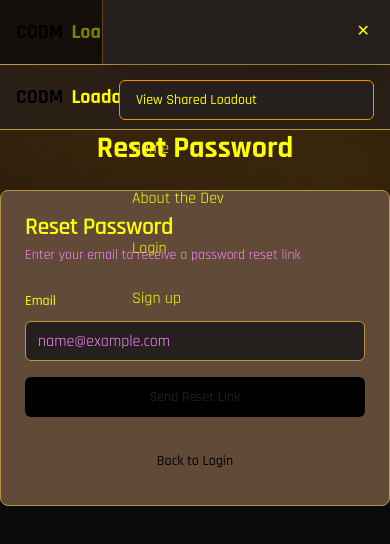
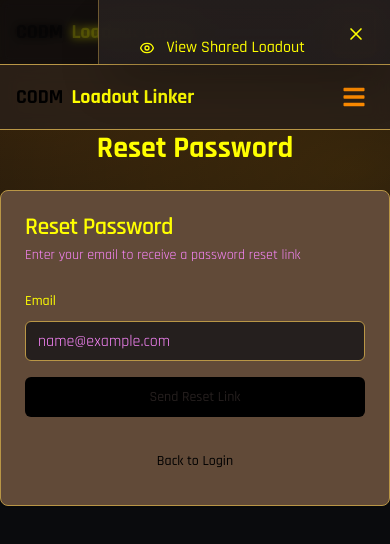
Before and after one commit to Adesanya221/CODM-Loadout-Linker, a React (Vite) app: page /reset-password in a window 390 px wide. Both pictures are taken after a click on the button 354 px from the left and 32 px from the top of the page. Shown: the top 544 px of the page. Built offline with nearby package versions, Linux system fonts and the light colour scheme; no server answers.

Commit message:
fix: improve mobile menu z-index to ensure it appears above all content

```diff
--- a/src/components/layout/Navbar.tsx
+++ b/src/components/layout/Navbar.tsx
@@ -64,14 +64,40 @@
     visible: (i: number) => ({ opacity: 1, y: 0, transition: { delay: 0.08 * i, duration: 0.4 } }),
   };
   const mobileMenuVariants = {
-    hidden: { opacity: 0, y: -24 },
-    visible: { opacity: 1, y: 0, transition: { duration: 0.4 } },
-    exit: { opacity: 0, y: -24, transition: { duration: 0.3 } },
+    hidden: { opacity: 0, x: '100%' },
+    visible: {
+      opacity: 1,
+      x: 0,
+      transition: {
+        duration: 0.3,
+        ease: [0.16, 1, 0.3, 1]
+      }
+    },
+    exit: {
+      opacity: 0,
+      x: '100%',
+      transition: {
+        duration: 0.2,
+        ease: [0.4, 0, 0.2, 1]
+      }
+    },
+  };
+
+  const backdropVariants = {
+    hidden: { opacity: 0 },
+    visible: {
+      opacity: 1,
+      transition: { duration: 0.3 }
+    },
+    exit: {
+      opacity: 0,
+      transition: { duration: 0.2 }
+    }
   };
 
   return (
     <motion.header
-      className="sticky top-0 z-50 w-full border-b bg-background/95 backdrop-blur supports-[backdrop-filter]:bg-background/60"
+      className="sticky top-0 z-[9998] w-full border-b bg-background/95 backdrop-blur supports-[backdrop-filter]:bg-background/60"
       variants={navVariants}
       initial="hidden"
       animate="visible"
@@ -153,10 +179,13 @@
                       </div>
                       <DropdownMenuSeparator />
                       <DropdownMenuItem asChild>
-                        <Link to="/profile" className="cursor-pointer">Profile</Link>
+                        <Link to="/profile" className="w-full">Profile</Link>
                       </DropdownMenuItem>
                       <DropdownMenuSeparator />
-                      <DropdownMenuItem onClick={handleLogout} className="cursor-pointer">
+                      <DropdownMenuItem
+                        onClick={handleLogout}
+                        className="w-full text-red-500 focus:bg-red-50 focus:text-red-600"
+                      >
                         Log out
                       </DropdownMenuItem>
                     </motion.div>
@@ -184,88 +213,144 @@
           </ul>
         </nav>
       </div>
-      {/* Mobile nav */}
+      {/* Mobile Menu */}
       <AnimatePresence>
         {mobileMenuOpen && (
-          <>
-            {/* Backdrop */}
           <motion.div
-              key="backdrop"
-              className="fixed inset-0 z-40 bg-black/50 md:hidden"
-              initial={{ opacity: 0 }}
-              animate={{ opacity: 1 }}
-              exit={{ opacity: 0 }}
+            className="fixed inset-0 z-[9999] md:hidden"
+            initial="hidden"
+            animate="visible"
+            exit="exit"
+            variants={backdropVariants}
             onClick={() => setMobileMenuOpen(false)}
-              aria-hidden="true"
-            />
-            {/* Sliding sidebar */}
-            <motion.aside
-              key="mobile-sidebar"
-              className="fixed right-0 top-0 z-50 h-full w-72 bg-background border-l border-codm-orange/30 md:hidden shadow-xl"
-              initial={{ x: 320 }}
-              animate={{ x: 0 }}
-              exit={{ x: 320 }}
-              transition={{ type: "spring", stiffness: 300, damping: 30 }}
-              role="dialog"
-              aria-label="Mobile Navigation"
           >
-              <div className="p-3 flex items-center justify-end">
+            {/* Backdrop with blur */}
+            <div className="absolute inset-0 bg-black/50 backdrop-blur-sm" />
+
+            {/* Side Menu */}
+            <motion.div
+              className="fixed top-0 right-0 h-full w-3/4 max-w-xs bg-gradient-to-b from-background/95 to-background/90 backdrop-blur-lg border-l border-border/50 shadow-2xl p-6 overflow-y-auto z-[10000]"
+              variants={mobileMenuVariants}
+              initial="hidden"
+              animate="visible"
+              exit="exit"
+              onClick={(e) => e.stopPropagation()}
+            >
+              {/* Close button */}
               <button
                 onClick={() => setMobileMenuOpen(false)}
+                className="absolute top-4 right-4 p-2 rounded-full hover:bg-muted transition-colors"
                 aria-label="Close menu"
-                  className="p-2 bg-transparent focus:outline-none"
               >
-                  ✕
+                <svg className="w-5 h-5" fill="none" viewBox="0 0 24 24" stroke="currentColor">
+                  <path strokeLinecap="round" strokeLinejoin="round" strokeWidth={2} d="M6 18L18 6M6 6l12 12" />
+                </svg>
               </button>
-              </div>
-              <nav className="p-4">
-                <ul className="flex flex-col gap-2">
-                  <motion.li variants={menuItemVariants} initial="hidden" animate="visible">
-                    <Button variant="outline" className="w-full justify-start rounded-md border-codm-orange" onClick={() => { setShowModal(true); setMobileMenuOpen(false); }}>
+              <div className="h-full flex flex-col">
+                <ul className="space-y-2 flex-1">
+                  <motion.li variants={menuItemVariants} custom={0}>
+                    <Button
+                      variant="ghost"
+                      className="w-full justify-start text-base px-4 py-6 hover:bg-muted/50 rounded-lg transition-all"
+                      onClick={() => {
+                        setShowModal(true);
+                        setMobileMenuOpen(false);
+                      }}
+                    >
+                      <span className="flex items-center gap-3">
+                        <svg className="w-5 h-5" fill="none" viewBox="0 0 24 24" stroke="currentColor">
+                          <path strokeLinecap="round" strokeLinejoin="round" strokeWidth={2} d="M15 12a3 3 0 11-6 0 3 3 0 016 0z" />
+                          <path strokeLinecap="round" strokeLinejoin="round" strokeWidth={2} d="M2.458 12C3.732 7.943 7.523 5 12 5c4.478 0 8.268 2.943 9.542 7-1.274 4.057-5.064 7-9.542 7-4.477 0-8.268-2.943-9.542-7z" />
+                        </svg>
                         View Shared Loadout
+                      </span>
                     </Button>
                   </motion.li>
-                  <motion.li variants={menuItemVariants} initial="hidden" animate="visible">
-                    <Link to="/" onClick={() => setMobileMenuOpen(false)} className="block px-3 py-2 rounded-md border border-transparent hover:border-codm-orange hover:text-codm-orange transition-colors">
-                      Home
+
+                  <motion.li variants={menuItemVariants} custom={1}>
+                    <Link
+                      to="/loadout/new"
+                      className="flex items-center gap-3 w-full text-left px-4 py-6 text-base hover:bg-muted/50 rounded-lg transition-all"
+                      onClick={() => setMobileMenuOpen(false)}
+                    >
+                      <svg className="w-5 h-5" fill="none" viewBox="0 0 24 24" stroke="currentColor">
+                        <path strokeLinecap="round" strokeLinejoin="round" strokeWidth={2} d="M12 4v16m8-8H4" />
+                      </svg>
+                      Create New Loadout
                     </Link>
                   </motion.li>
-                  <motion.li variants={menuItemVariants} initial="hidden" animate="visible">
-                    <Link to="/about-dev" onClick={() => setMobileMenuOpen(false)} className="block px-3 py-2 rounded-md border border-transparent hover:border-codm-orange hover:text-codm-orange transition-colors">
-                      About the Dev
+
+                  {currentUser && (
+                    <motion.li variants={menuItemVariants} custom={2}>
+                      <Link
+                        to="/my-loadouts"
+                        className="flex items-center gap-3 w-full text-left px-4 py-6 text-base hover:bg-muted/50 rounded-lg transition-all"
+                        onClick={() => setMobileMenuOpen(false)}
+                      >
+                        <svg className="w-5 h-5" fill="none" viewBox="0 0 24 24" stroke="currentColor">
+                          <path strokeLinecap="round" strokeLinejoin="round" strokeWidth={2} d="M19 11H5m14 0a2 2 0 012 2v6a2 2 0 01-2 2H5a2 2 0 01-2-2v-6a2 2 0 012-2m14 0V9a2 2 0 00-2-2M5 11V9a2 2 0 012-2m0 0V5a2 2 0 012-2h6a2 2 0 012 2v2M7 7h10" />
+                        </svg>
+                        My Loadouts
                       </Link>
                     </motion.li>
-                  {currentUser ? (
-                    <>
-                      <motion.li variants={menuItemVariants} initial="hidden" animate="visible">
-                        <Link to="/profile" onClick={() => setMobileMenuOpen(false)} className="block px-3 py-2 rounded-md border border-transparent hover:border-codm-orange hover:text-codm-orange transition-colors">
-                          Profile
+                  )}
+
+                  <motion.li variants={menuItemVariants} custom={3}>
+                    <Link
+                      to="/leaderboard"
+                      className="flex items-center gap-3 w-full text-left px-4 py-6 text-base hover:bg-muted/50 rounded-lg transition-all"
+                      onClick={() => setMobileMenuOpen(false)}
+                    >
+                      <svg className="w-5 h-5" fill="none" viewBox="0 0 24 24" stroke="currentColor">
+                        <path strokeLinecap="round" strokeLinejoin="round" strokeWidth={2} d="M9 19v-6a2 2 0 00-2-2H5a2 2 0 00-2 2v6a2 2 0 002 2h2a2 2 0 002-2zm0 0V9a2 2 0 012-2h2a2 2 0 012 2v10m-6 0a2 2 0 002 2h2a2 2 0 002-2m0 0V5a2 2 0 012-2h2a2 2 0 012 2v14a2 2 0 01-2 2h-2a2 2 0 01-2-2z" />
+                      </svg>
+                      Leaderboard
                     </Link>
                   </motion.li>
-                      <motion.li variants={menuItemVariants} initial="hidden" animate="visible">
+                </ul>
+
+                {currentUser ? (
+                  <motion.div
+                    className="mt-auto pt-6 border-t border-border/30"
+                    variants={menuItemVariants}
+                    custom={4}
+                  >
                     <Button variant="ghost" className="w-full justify-start rounded-md border border-codm-orange/40 hover:text-codm-orange" onClick={() => { handleLogout(); setMobileMenuOpen(false); }}>
                       Log out
                     </Button>
-                      </motion.li>
-                    </>
+                  </motion.div>
                 ) : (
-                    <>
-                      <motion.li variants={menuItemVariants} initial="hidden" animate="visible">
-                        <Link to="/login" onClick={() => setMobileMenuOpen(false)} className="block px-3 py-2 rounded-md border border-transparent hover:border-codm-orange hover:text-codm-orange transition-colors">
-                          Login
-                        </Link>
-                      </motion.li>
-                      <motion.li variants={menuItemVariants} initial="hidden" animate="visible">
-                        <Link to="/signup" onClick={() => setMobileMenuOpen(false)} className="block px-3 py-2 rounded-md border border-transparent hover:border-codm-orange hover:text-codm-orange transition-colors">
-                          Sign up
-                        </Link>
-                      </motion.li>
-                    </>
+                  <motion.div
+                    className="mt-auto pt-6 border-t border-border/30"
+                    variants={menuItemVariants}
+                    custom={4}
+                  >
+                    <div className="space-y-3">
+                      <Button
+                        variant="outline"
+                        className="w-full border-codm-orange text-codm-orange hover:bg-codm-orange/10 hover:text-codm-orange"
+                        onClick={() => {
+                          navigate("/login");
+                          setMobileMenuOpen(false);
+                        }}
+                      >
+                        Sign In
+                      </Button>
+                      <Button
+                        className="w-full bg-codm-orange hover:bg-codm-orange/90"
+                        onClick={() => {
+                          navigate("/register");
+                          setMobileMenuOpen(false);
+                        }}
+                      >
+                        Sign Up
+                      </Button>
+                    </div>
+                  </motion.div>
                 )}
-                </ul>
-              </nav>
-            </motion.aside>
-          </>
+              </div>
+            </motion.div>
+          </motion.div>
         )}
       </AnimatePresence>
       {/* Modal for viewing shared loadout */}
```
Lines whose indentation alone changed are shown as unchanged.
